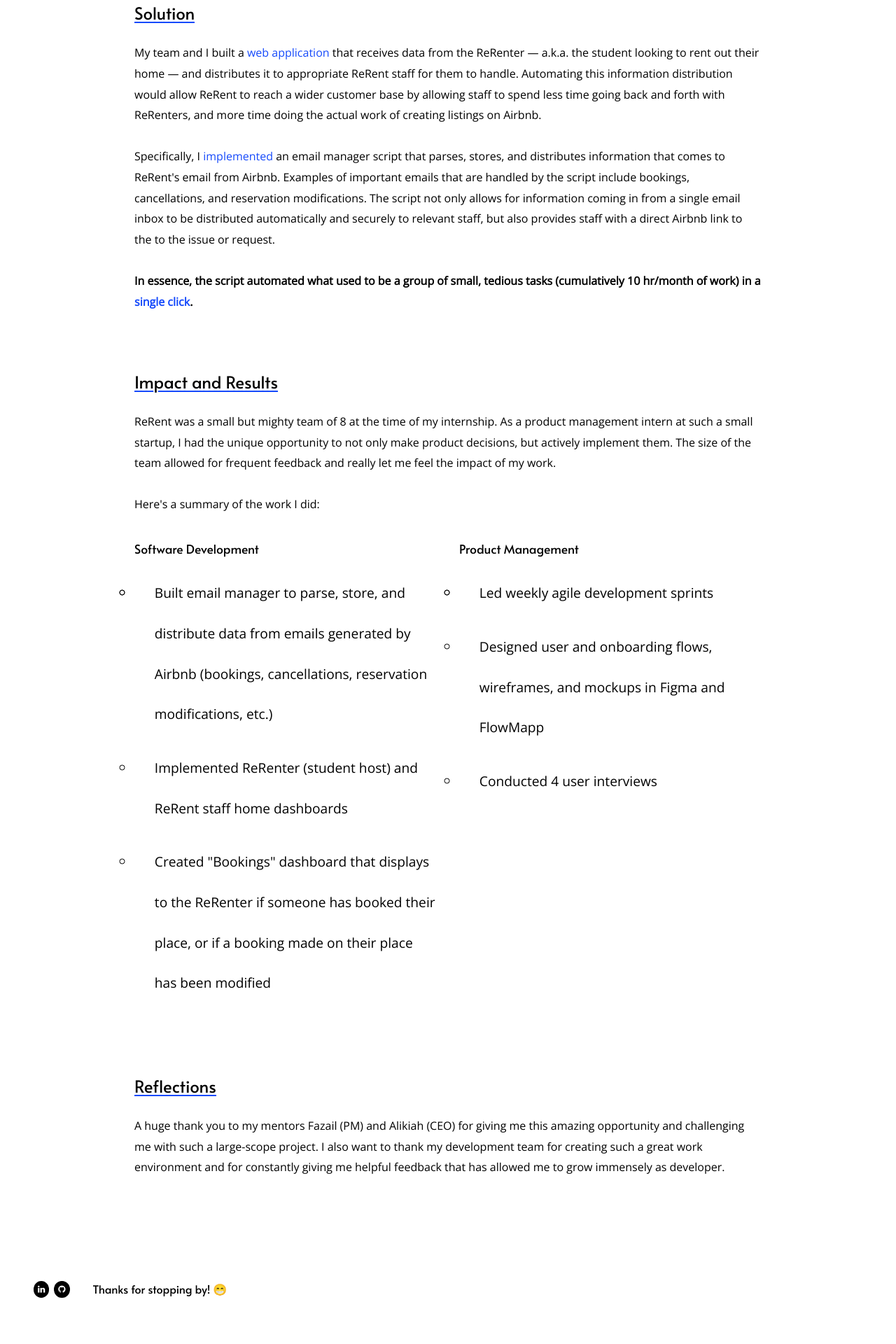
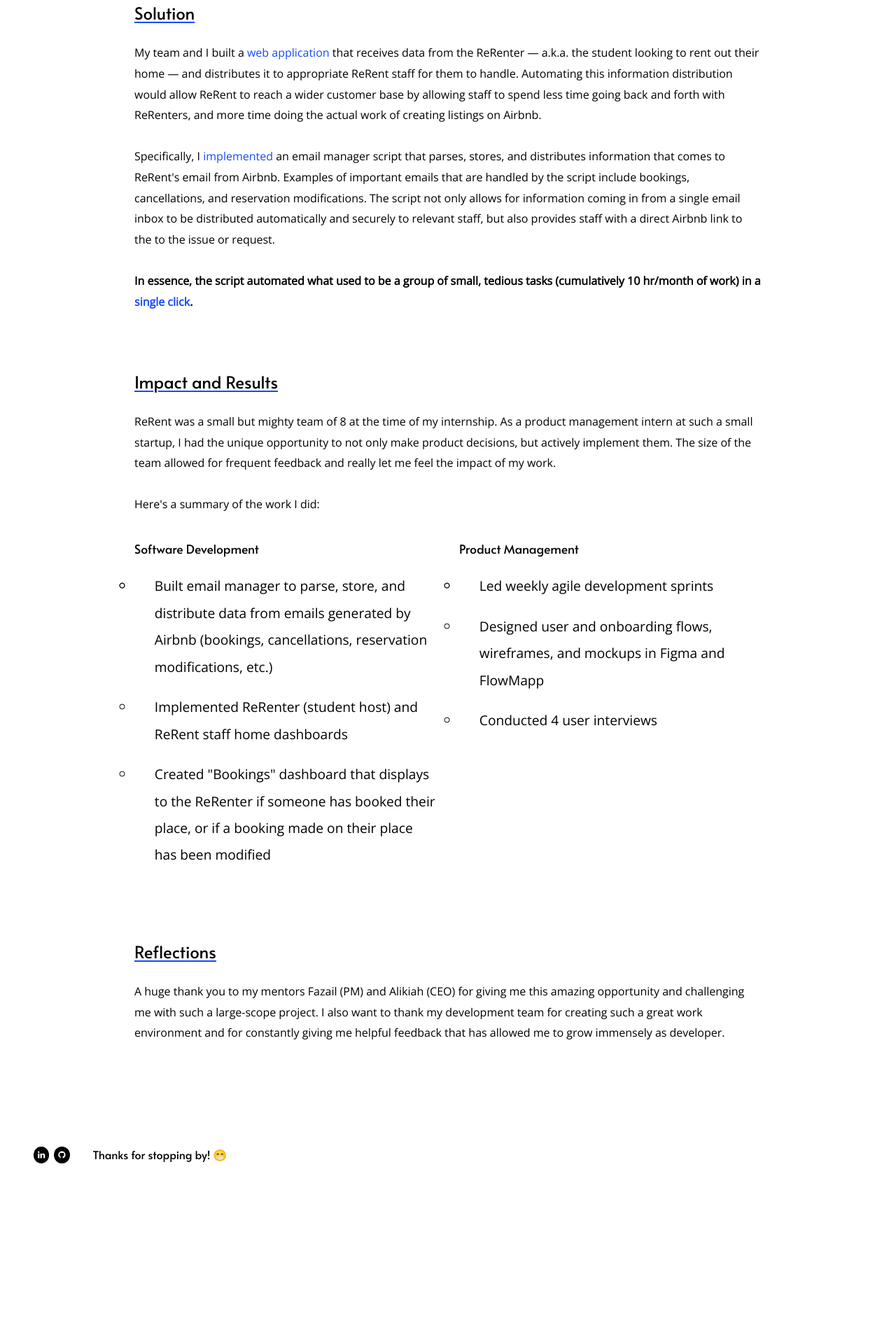
Before and after one commit to ashleyyqin/ashleyyqin.github.io, a Jekyll site: the page built from pages/rerent.html, in a window 1280 px wide. Shown: the part 1390-3310 px from the top of the page at 70% size. Built offline with Jekyll 4.4.1, drawn with Linux system fonts in a browser that asks for light colours; a script that is not in the unit is left out; after the commit the page ends 3118 px from its top, so only the background shows below that.

Commit message:
Update rerent.html

```diff
--- a/pages/rerent.html
+++ b/pages/rerent.html
@@ -149,18 +149,18 @@
                             <p style="font-size: 110%">Software Development</p>
                             <ul>
                                 <li>
-                                    <p style="font-family: 'Open Sans', sans-serif; font-size: 100%; margin-left: 1.5em; line-height: 3">
+                                    <p style="font-family: 'Open Sans', sans-serif; font-size: 100%; margin-left: 1.5em; line-height: 2">
                                     Built email manager to parse, store, and distribute data from emails generated by Airbnb (bookings,
                                     cancellations, reservation modifications, etc.)
                                     </p>
                                 </li>
                                 <li>
-                                    <p style="font-family: 'Open Sans', sans-serif; font-size: 100%; margin-left: 1.5em; line-height: 3">
+                                    <p style="font-family: 'Open Sans', sans-serif; font-size: 100%; margin-left: 1.5em; line-height: 2">
                                     Implemented ReRenter (student host) and ReRent staff home dashboards
                                     </p>
                                 </li>
                                 <li>
-                                    <p style="font-family: 'Open Sans', sans-serif; font-size: 100%; margin-left: 1.5em; line-height: 3">
+                                    <p style="font-family: 'Open Sans', sans-serif; font-size: 100%; margin-left: 1.5em; line-height: 2">
                                     Created "Bookings" dashboard that displays to the ReRenter if someone has booked their
                                     place, or if a booking made on their place has been modified
                                     </p>
@@ -171,17 +171,17 @@
                             <p style="font-size: 110%">Product Management</p>
                             <ul>
                                 <li>
-                                    <p style="font-family: 'Open Sans', sans-serif; font-size: 100%; margin-left: 1.5em; line-height: 3">
+                                    <p style="font-family: 'Open Sans', sans-serif; font-size: 100%; margin-left: 1.5em; line-height: 2">
                                     Led weekly agile development sprints
                                     </p>
                                 </li>
                                 <li>
-                                    <p style="font-family: 'Open Sans', sans-serif; font-size: 100%; margin-left: 1.5em; line-height: 3">
+                                    <p style="font-family: 'Open Sans', sans-serif; font-size: 100%; margin-left: 1.5em; line-height: 2">
                                     Designed user and onboarding flows, wireframes, and mockups in Figma and FlowMapp
                                     </p>
                                 </li>
                                 <li>
-                                    <p style="font-family: 'Open Sans', sans-serif; font-size: 100%; margin-left: 1.5em; line-height: 3">
+                                    <p style="font-family: 'Open Sans', sans-serif; font-size: 100%; margin-left: 1.5em; line-height: 2">
                                     Conducted 4 user interviews
                                     </p>
                                 </li>
```
